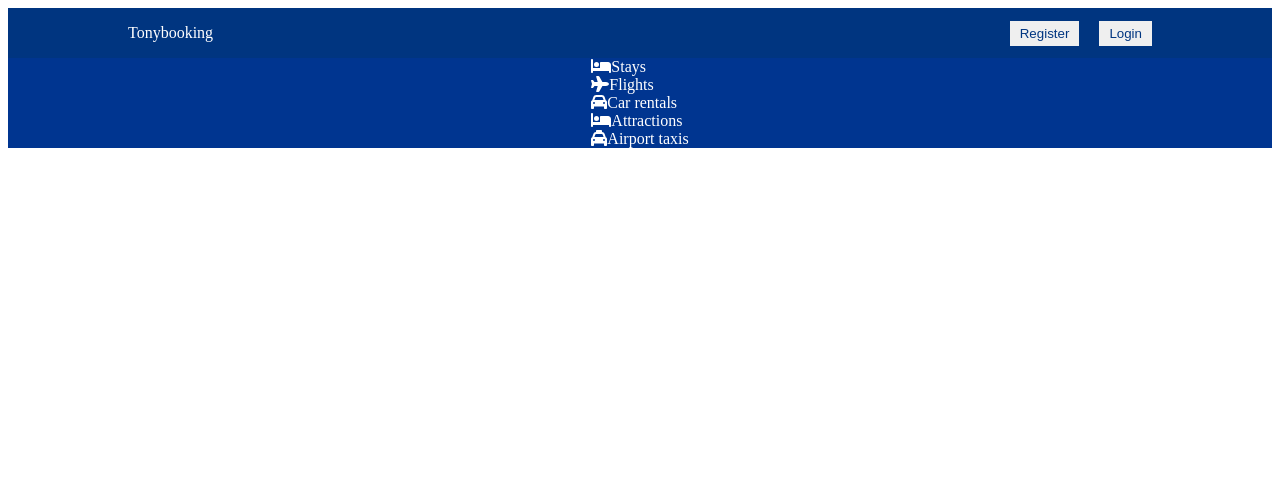
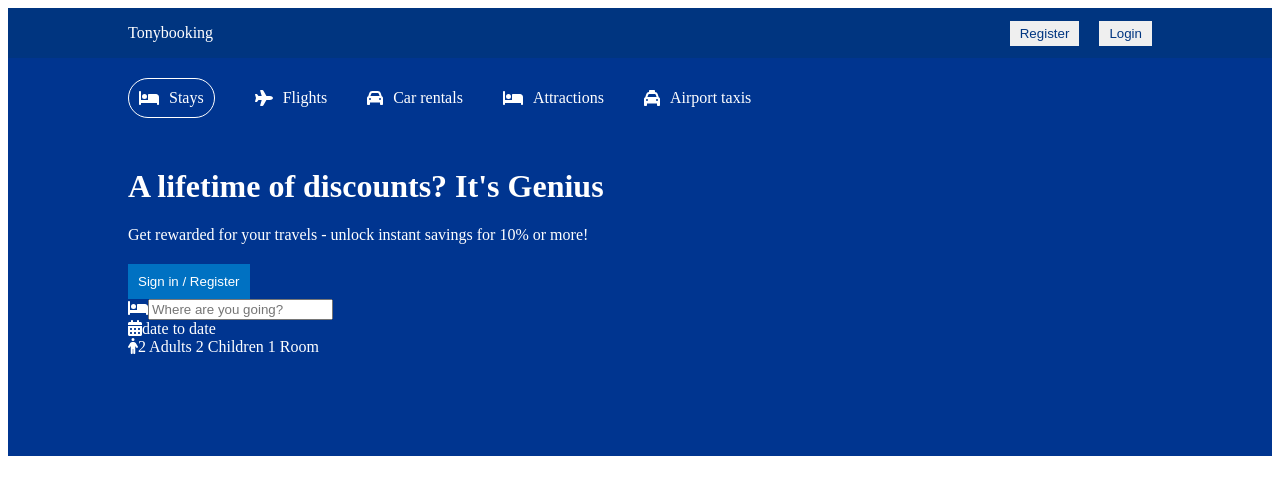
Before and after one commit to adavid1696/booking-project, a React (Create React App) app in the folder client/: page / in a window 1280 px wide. Shown: the top 494 px of the page. Built offline with nearby package versions, Linux system fonts and the light colour scheme.

Commit message:
more styling for header component

```diff
--- a/client/src/components/header/Header.css
+++ b/client/src/components/header/Header.css
@@ -5,8 +5,39 @@
 	justify-content: center;
 }
 
-.headerContianer {
+.headerContainer {
 	width: 100%;
 	max-width: 1024px;
+	margin: 20px 0px 100px 0px
+}
 
+.headerList {
+	display: flex;
+	gap: 40px;
+	margin-bottom: 50px;
 }
+
+.headerListItem {
+	display: flex;
+	align-items: center;
+	gap: 10px;
+}
+
+.headerListItem.active {
+	border: 1px solid white;
+	padding: 10px;
+	border-radius: 20px;
+}
+
+.headerDesc {
+	margin: 20px 0px;
+}
+
+.headerBtn {
+	background-color: #0071c2;
+	color: white;
+	font-weight: 500;
+	border: none;
+	padding: 10px;
+	cursor: pointer;
+}
--- a/client/src/components/header/Header.jsx
+++ b/client/src/components/header/Header.jsx
@@ -1,12 +1,13 @@
 import './Header.css'
 import { FontAwesomeIcon } from '@fortawesome/react-fontawesome'
-import { faBed, faCar, faPlane, faTaxi } from '@fortawesome/free-solid-svg-icons'
+import { faBed, faCalendarDays, faCar, faPerson, faPlane, faTaxi } from '@fortawesome/free-solid-svg-icons'
 
 function Header() {
 	return (
 		<div className="header">
 			<div className='headerContainer'>
-				 <div className="headerListItem">
+        <div className="headerList">
+          <div className="headerListItem active">
             <FontAwesomeIcon icon={faBed} />
             <span>Stays</span>
           </div>
@@ -26,6 +27,30 @@ function Header() {
             <FontAwesomeIcon icon={faTaxi} />
             <span>Airport taxis</span>
           </div>
+        </div>
+        <h1 className="headerTtitle">A lifetime of discounts? It's Genius</h1>
+        <p className="headerDesc">
+          Get rewarded for your travels - unlock instant savings for 10% or more!
+        </p>
+        <button className="headerBtn">Sign in / Register</button>
+        <div className="headerSearch">
+          <div className="headerSearchItem">
+            <FontAwesomeIcon icon={faBed} className="headerIcon" />
+            <input
+              type="text"
+              placeholder='Where are you going?'
+              className='headrerSearchInput'
+            />
+          </div>
+          <div className="headerSearchItem">
+            <FontAwesomeIcon icon={faCalendarDays} className="headerIcon" />
+            <span>date to date</span>
+          </div>
+          <div className="headerSearchItem">
+            <FontAwesomeIcon icon={faPerson} className="headerIcon" />
+            <span>2 Adults 2 Children 1 Room</span>
+          </div>
+        </div>
 			</div>
     </div>
 	)
```
